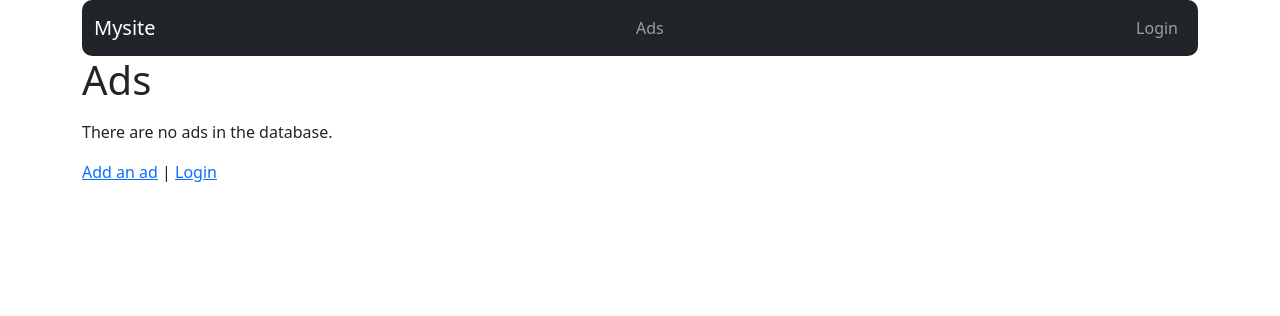
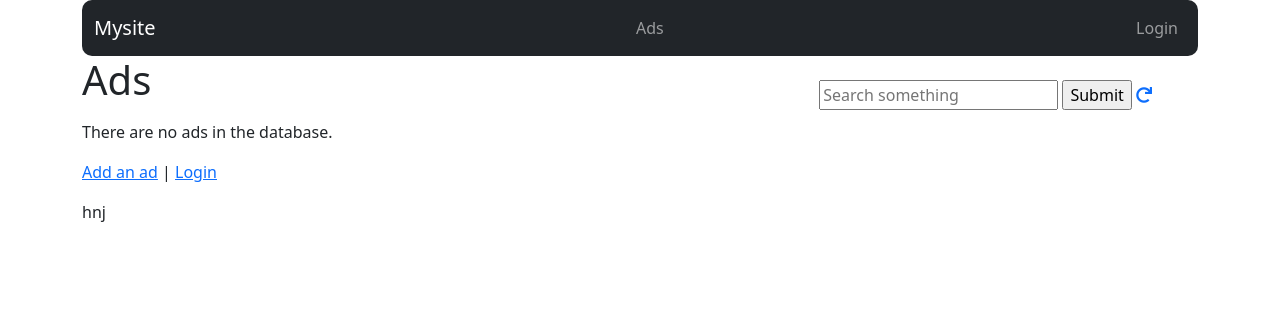
Before and after one commit to sagargoel2907/mysite, a Django app: page / in a window 1280 px wide. Shown: the top 316 px of the page. Run offline with Django 4.2, Linux system fonts and the light colour scheme; data that the repository does not hold is empty; some libraries are stand-ins or nearby versions.

Commit message:
add tags and search feature

```diff
--- a/ads/forms.py
+++ b/ads/forms.py
@@ -14,7 +14,7 @@ class AdForm(forms.ModelForm):
 
     class Meta:
         model = Ad
-        fields = ("title", "price", "text", "picture")
+        fields = ("title", "price", "text", "picture","tags")
 
     def clean(self):
         cleaned_data = super().clean()
@@ -33,6 +33,7 @@ class AdForm(forms.ModelForm):
             instance.picture = bytearray
         if commit:
             instance.save()
+            self.save_m2m()
 
         return instance
 
--- a/ads/models.py
+++ b/ads/models.py
@@ -1,6 +1,7 @@
 from django.db import models
 from django.core.validators import MinLengthValidator
 from django.conf import settings
+from taggit.managers import TaggableManager
 
 
 class Ad(models.Model):
@@ -20,6 +21,7 @@ class Ad(models.Model):
         to=settings.AUTH_USER_MODEL, related_name='favorite_ads', through='Fav')
     created_at = models.DateTimeField(auto_now_add=True)
     updated_at = models.DateTimeField(auto_now=True)
+    tags = TaggableManager(blank=True)
 
     # Shows up in the admin list
     def __str__(self):
@@ -45,7 +47,7 @@ class Fav(models.Model):
         to=settings.AUTH_USER_MODEL, on_delete=models.CASCADE)
 
     class Meta:
-        unique_together=['ad','user']
+        unique_together = ['ad', 'user']
 
     def __str__(self):
         return f'{self.user.username} likes {self.ad.title[:10]}'
--- a/ads/templates/ads/ad_list.html
+++ b/ads/templates/ads/ad_list.html
@@ -1,6 +1,14 @@
 {% extends "base_menu.html" %}
 {% block content %}
 <h1>Ads</h1>
+<form action="{% url 'ads:all' %}" style="position: absolute; right:10%; top: 10%;">
+    <input type="text" placeholder="Search something" name="search" value="{{search_text}}">
+    <input type="submit">
+    <a href="{% url 'ads:all' %}"">
+        <i class="fa fa-solid fa-rotate-right"></i>
+    </a>
+
+</form>
 <p>
     {% if ads %}
 <ul>
@@ -70,4 +78,8 @@
             })
     }
 </script>
+<head></head>
+<body>
+    hnj
+</body>
 {% endblock %}
--- a/requirements.txt
+++ b/requirements.txt
@@ -1,6 +1,6 @@
 asgiref==3.7.2
 certifi==2023.7.22
-cffi==1.15.1
+cffi==1.17.1
 charset-normalizer==3.2.0
 crispy-bootstrap5==0.7
 cryptography==41.0.6
```
Also changed, not shown: ads/templates/ads/ad_detail.html (+8 -0 lines).
